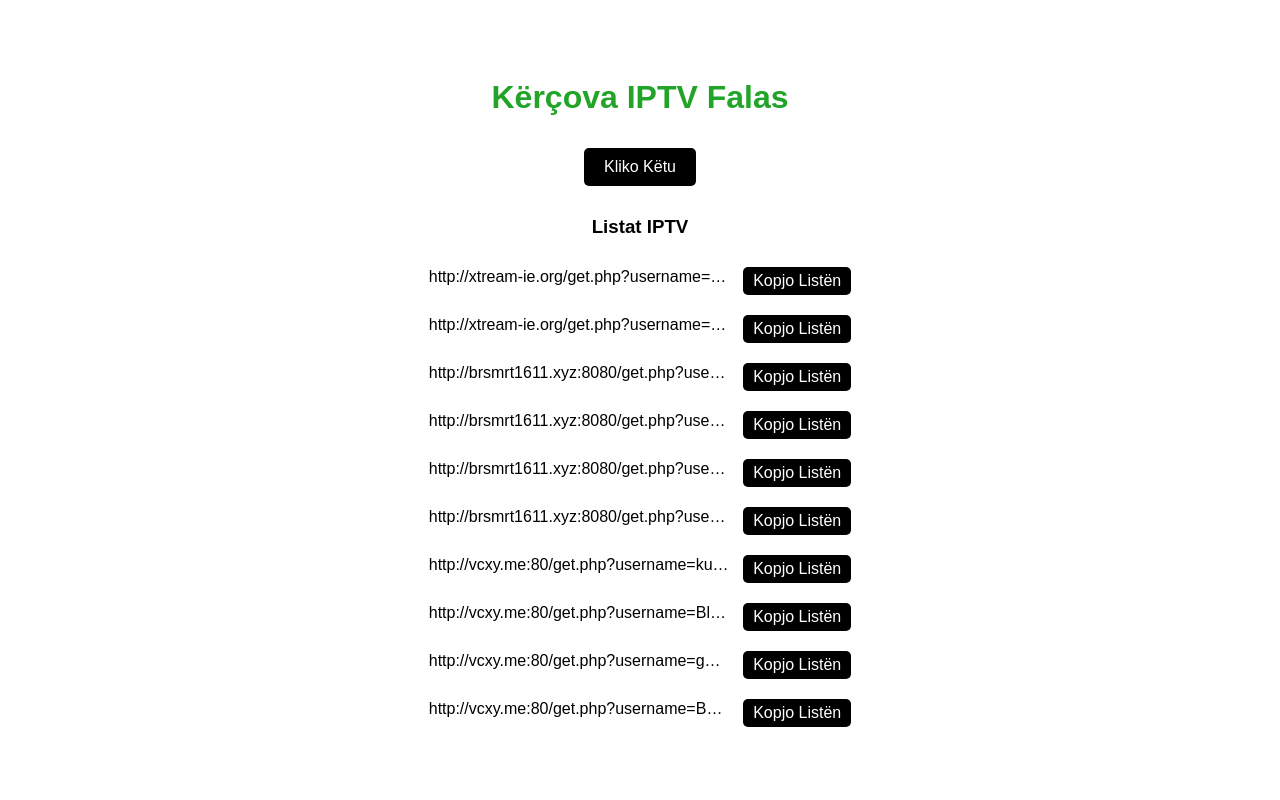
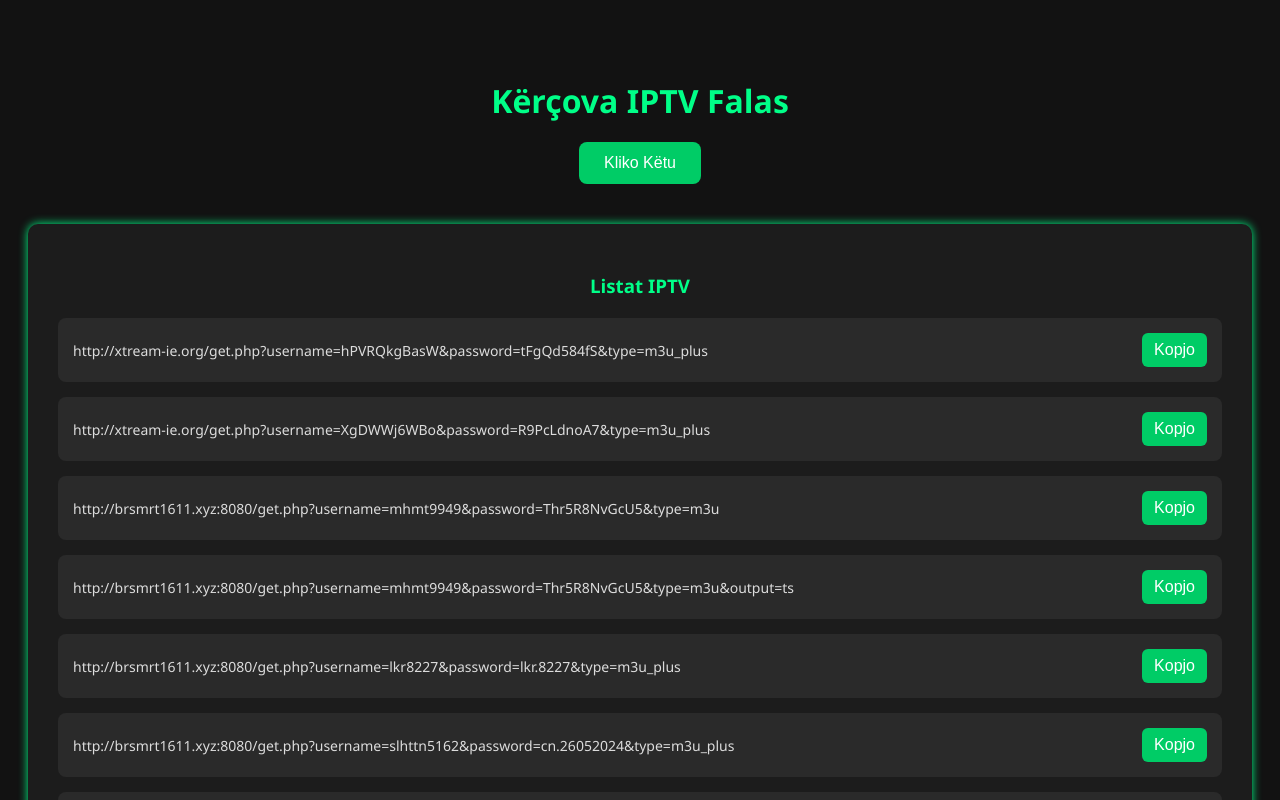
Before and after one commit to diti-ux/kanale-2025, a plain HTML site: page index.html in a window 1280 px wide. Both pictures are taken after a click on the button "Kliko Këtu". Shown: the top 800 px of the page. Drawn offline with Linux system fonts and the light colour scheme.

Commit message:
Commit i parë

```diff
--- a/index.html
+++ b/index.html
@@ -2,48 +2,60 @@
 <html lang="sq">
 <head>
     <meta charset="UTF-8">
-    <meta name="viewport" content="width=device-width, initial-scale=1.0">
     <title>Kërçova IPTV Falas</title>
 
-    <!-- Google tag (gtag.js) -->
+    <!-- Google Analytics -->
     <script async src="https://www.googletagmanager.com/gtag/js?id=G-P26MXM51VM"></script>
     <script>
-      window.dataLayer = window.dataLayer || [];
-      function gtag(){dataLayer.push(arguments);}
-      gtag('js', new Date());
-      gtag('config', 'G-43H2725BSH');
+        window.dataLayer = window.dataLayer || [];
+        function gtag(){dataLayer.push(arguments);}
+        gtag('js', new Date());
+        gtag('config', 'G-43H2725BSH');
     </script>
 
+    <!-- Stil Modern -->
     <style>
         body {
-            font-family: Arial, sans-serif;
-            background-color: #ffffff;
+            font-family: 'Segoe UI', sans-serif;
+            background-color: #121212;
+            color: #ffffff;
             text-align: center;
-            padding: 50px;
+            padding: 50px 20px;
         }
 
         h1 {
-            color: #21a428;
+            color: #00ff88;
+            margin-bottom: 20px;
+            font-size: 2em;
         }
 
         button {
-            padding: 10px 20px;
+            padding: 12px 25px;
             font-size: 16px;
+            background-color: #00cc66;
+            color: #ffffff;
+            border: none;
+            border-radius: 8px;
             cursor: pointer;
-            background-color: #000000;
-            color: white;
-            border: none;
-            border-radius: 5px;
-            margin-top: 10px;
+            transition: background-color 0.3s ease;
         }
 
         button:hover {
-            background-color: #565656;
+            background-color: #00994d;
         }
 
         #linkeContainer {
-            margin-top: 30px;
+            margin-top: 40px;
             display: none;
+            background-color: #1c1c1c;
+            padding: 30px;
+            border-radius: 10px;
+            box-shadow: 0 0 10px #00ff88;
+        }
+
+        h3 {
+            color: #00ff88;
+            margin-bottom: 20px;
         }
 
         #linkeContainer ul {
@@ -52,38 +64,36 @@
         }
 
         #linkeContainer ul li {
-            margin: 10px 0;
+            margin: 15px 0;
+            background-color: #2a2a2a;
+            padding: 15px;
+            border-radius: 8px;
+            display: flex;
+            justify-content: space-between;
+            align-items: center;
+            overflow-wrap: anywhere;
         }
 
-        a {
-            color: #000000;
-            text-decoration: none;
-        }
-
-        a:hover {
-            text-decoration: underline;
+        .link-text {
+            flex: 1;
+            color: #dcdcdc;
+            font-size: 14px;
+            text-align: left;
         }
 
         .copy-button {
-            background-color: #000000;
+            background-color: #00cc66;
             color: white;
             border: none;
-            border-radius: 5px;
-            padding: 5px 10px;
+            border-radius: 6px;
+            padding: 8px 12px;
+            cursor: pointer;
             margin-left: 10px;
-            cursor: pointer;
+            transition: background-color 0.3s ease;
         }
 
         .copy-button:hover {
-            background-color: #2980b9;
-        }
-
-        .link-text {
-            display: inline-block;
-            max-width: 300px;
-            text-overflow: ellipsis;
-            overflow: hidden;
-            white-space: nowrap;
+            background-color: #00994d;
         }
     </style>
 </head>
@@ -95,16 +105,16 @@
     <div id="linkeContainer">
         <h3>Listat IPTV</h3>
         <ul>
-            <li><span class="link-text">http://xtream-ie.org/get.php?username=hPVRQkgBasW&password=tFgQd584fS&type=m3u_plus</span> <button class="copy-button" onclick="kopjoLink('http://xtream-ie.org/get.php?username=hPVRQkgBasW&password=tFgQd584fS&type=m3u_plus')">Kopjo Listën</button></li>
-            <li><span class="link-text">http://xtream-ie.org/get.php?username=XgDWWj6WBo&password=R9PcLdnoA7&type=m3u_plus</span> <button class="copy-button" onclick="kopjoLink('http://xtream-ie.org/get.php?username=XgDWWj6WBo&password=R9PcLdnoA7&type=m3u_plus')">Kopjo Listën</button></li>
-            <li><span class="link-text">http://brsmrt1611.xyz:8080/get.php?username=mhmt9949&password=Thr5R8NvGcU5&type=m3u</span> <button class="copy-button" onclick="kopjoLink('http://brsmrt1611.xyz:8080/get.php?username=mhmt9949&password=Thr5R8NvGcU5&type=m3u')">Kopjo Listën</button></li>
-            <li><span class="link-text">http://brsmrt1611.xyz:8080/get.php?username=mhmt9949&password=Thr5R8NvGcU5&type=m3u&output=ts</span> <button class="copy-button" onclick="kopjoLink('http://brsmrt1611.xyz:8080/get.php?username=mhmt9949&password=Thr5R8NvGcU5&type=m3u&output=ts')">Kopjo Listën</button></li>
-            <li><span class="link-text">http://brsmrt1611.xyz:8080/get.php?username=lkr8227&password=lkr.8227&type=m3u_plus</span> <button class="copy-button" onclick="kopjoLink('http://brsmrt1611.xyz:8080/get.php?username=lkr8227&password=lkr.8227&type=m3u_plus')">Kopjo Listën</button></li>
-            <li><span class="link-text">http://brsmrt1611.xyz:8080/get.php?username=slhttn5162&password=cn.26052024&type=m3u_plus</span> <button class="copy-button" onclick="kopjoLink('http://brsmrt1611.xyz:8080/get.php?username=slhttn5162&password=cn.26052024&type=m3u_plus')">Kopjo Listën</button></li>
-            <li><span class="link-text">http://vcxy.me:80/get.php?username=kunatipetritit&password=kunatipetritit&type=m3u_plus</span> <button class="copy-button" onclick="kopjoLink('http://vcxy.me:80/get.php?username=kunatipetritit&password=kunatipetritit&type=m3u_plus')">Kopjo Listën</button></li>
-            <li><span class="link-text">http://vcxy.me:80/get.php?username=BlerimMahmuti&password=gxYqYZkXQhKj7UumEurQ&type=m3u_plus</span> <button class="copy-button" onclick="kopjoLink('http://vcxy.me:80/get.php?username=BlerimMahmuti&password=gxYqYZkXQhKj7UumEurQ&type=m3u_plus')">Kopjo Listën</button></li>
-            <li><span class="link-text">http://vcxy.me:80/get.php?username=gerti&password=bozo&type=m3u_plus</span> <button class="copy-button" onclick="kopjoLink('http://vcxy.me:80/get.php?username=gerti&password=bozo&type=m3u_plus')">Kopjo Listën</button></li>
-            <li><span class="link-text">http://vcxy.me:80/get.php?username=BujarKastrati25&password=mACqG18McmewJptdcraYfdegtdsg&type=m3u_plus</span> <button class="copy-button" onclick="kopjoLink('http://vcxy.me:80/get.php?username=BujarKastrati25&password=mACqG18McmewJptdcraYfdegtdsg&type=m3u_plus')">Kopjo Listën</button></li>
+            <li><span class="link-text">http://xtream-ie.org/get.php?username=hPVRQkgBasW&password=tFgQd584fS&type=m3u_plus</span> <button class="copy-button" onclick="kopjoLink('http://xtream-ie.org/get.php?username=hPVRQkgBasW&password=tFgQd584fS&type=m3u_plus')">Kopjo</button></li>
+            <li><span class="link-text">http://xtream-ie.org/get.php?username=XgDWWj6WBo&password=R9PcLdnoA7&type=m3u_plus</span> <button class="copy-button" onclick="kopjoLink('http://xtream-ie.org/get.php?username=XgDWWj6WBo&password=R9PcLdnoA7&type=m3u_plus')">Kopjo</button></li>
+            <li><span class="link-text">http://brsmrt1611.xyz:8080/get.php?username=mhmt9949&password=Thr5R8NvGcU5&type=m3u</span> <button class="copy-button" onclick="kopjoLink('http://brsmrt1611.xyz:8080/get.php?username=mhmt9949&password=Thr5R8NvGcU5&type=m3u')">Kopjo</button></li>
+            <li><span class="link-text">http://brsmrt1611.xyz:8080/get.php?username=mhmt9949&password=Thr5R8NvGcU5&type=m3u&output=ts</span> <button class="copy-button" onclick="kopjoLink('http://brsmrt1611.xyz:8080/get.php?username=mhmt9949&password=Thr5R8NvGcU5&type=m3u&output=ts')">Kopjo</button></li>
+            <li><span class="link-text">http://brsmrt1611.xyz:8080/get.php?username=lkr8227&password=lkr.8227&type=m3u_plus</span> <button class="copy-button" onclick="kopjoLink('http://brsmrt1611.xyz:8080/get.php?username=lkr8227&password=lkr.8227&type=m3u_plus')">Kopjo</button></li>
+            <li><span class="link-text">http://brsmrt1611.xyz:8080/get.php?username=slhttn5162&password=cn.26052024&type=m3u_plus</span> <button class="copy-button" onclick="kopjoLink('http://brsmrt1611.xyz:8080/get.php?username=slhttn5162&password=cn.26052024&type=m3u_plus')">Kopjo</button></li>
+            <li><span class="link-text">http://vcxy.me:80/get.php?username=kunatipetritit&password=kunatipetritit&type=m3u_plus</span> <button class="copy-button" onclick="kopjoLink('http://vcxy.me:80/get.php?username=kunatipetritit&password=kunatipetritit&type=m3u_plus')">Kopjo</button></li>
+            <li><span class="link-text">http://vcxy.me:80/get.php?username=BlerimMahmuti&password=gxYqYZkXQhKj7UumEurQ&type=m3u_plus</span> <button class="copy-button" onclick="kopjoLink('http://vcxy.me:80/get.php?username=BlerimMahmuti&password=gxYqYZkXQhKj7UumEurQ&type=m3u_plus')">Kopjo</button></li>
+            <li><span class="link-text">http://vcxy.me:80/get.php?username=gerti&password=bozo&type=m3u_plus</span> <button class="copy-button" onclick="kopjoLink('http://vcxy.me:80/get.php?username=gerti&password=bozo&type=m3u_plus')">Kopjo</button></li>
+            <li><span class="link-text">http://vcxy.me:80/get.php?username=BujarKastrati25&password=mACqG18McmewJptdcraYfdegtdsg&type=m3u_plus</span> <button class="copy-button" onclick="kopjoLink('http://vcxy.me:80/get.php?username=BujarKastrati25&password=mACqG18McmewJptdcraYfdegtdsg&type=m3u_plus')">Kopjo</button></li>
         </ul>
     </div>
 
```
